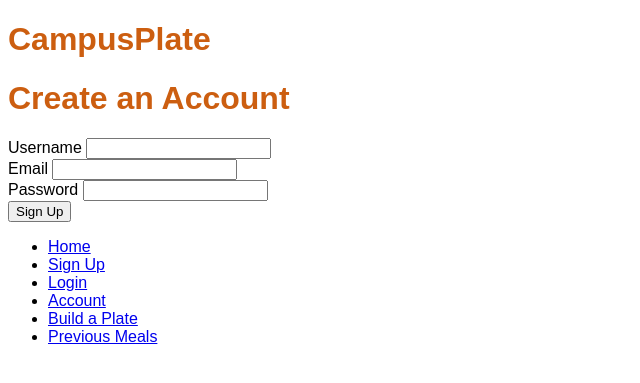
After one commit to ahsanhr/SEO-project2-CampusPlate, a Flask app: page /sign_up in a window 1280 px wide. The commit adds this page. Shown: the top 383 px of the page, without its empty margins (0-640 px from the left). Run offline with Flask 3, Linux system fonts and the light colour scheme.

Commit message:
added api endpoint functionality to connect to the front-end, but i need to implement goals otherwise build-a-plate wont work

```diff
--- a/app.py
+++ b/app.py
@@ -26,8 +26,8 @@ app.debug = True
 app.config['SQLALCHEMY_DATABASE_URI'] = 'sqlite:///site.db'
 db = SQLAlchemy(app)
 
-# from auth import auth_bp
-# app.register_blueprint(auth_bp)
+from auth import auth_bp
+app.register_blueprint(auth_bp)
 
 from plate import plate_bp
 app.register_blueprint(plate_bp)
@@ -45,22 +45,30 @@ def home():
 def account():
     return render_template('account.html')
 
-@app.route("/register", methods=['GET', 'POST'])
-def register():
-    form = RegistrationForm()
-    if form.validate_on_submit():
-        user = User(username=form.username.data,
-            email=form.email.data,
-            password=form.password.data,
-            calories=form.calories.data,
-            protein=form.protein.data,
-            fats=form.fats.data,
-            carbs=form.carbs.data)
-        db.session.add(user)
-        db.session.commit()
-        flash(f'Account created for {form.username.data}!', 'success')
-        return redirect(url_for('account'))
-    return render_template('register.html', title='Register', form=form)
+# @app.route("/register", methods=['GET', 'POST'])
+# def register():
+#     # form = RegistrationForm()
+#     # if form.validate_on_submit():
+#     #     user = User(username=form.username.data,
+#     #         email=form.email.data,
+#     #         password=form.password.data,
+#     #         calories=form.calories.data,
+#     #         protein=form.protein.data,
+#     #         fats=form.fats.data,
+#     #         carbs=form.carbs.data)
+#     #     db.session.add(user)
+#     #     db.session.commit()
+#     #     flash(f'Account created for {form.username.data}!', 'success')
+#     #     return redirect(url_for('account'))
+#     return render_template('register.html', title='Register')
+
+@app.route("/sign_up")
+def sign_in():
+    return render_template('sign_up.html')
+
+@app.route("/login")
+def login():
+    return render_template('login.html')
 
 @app.route("/build_a_plate")
 def build_a_plate():
--- a/plate.py
+++ b/plate.py
@@ -112,16 +112,12 @@ def format_meal(combo): # turn the list of food objects into json
 
 
 @plate_bp.route('/generate-plate', methods=['POST'])
-# @login_required
-# def generate_plate(user_id):
-def generate_plate():
-
+@login_required
+def generate_plate(user_id):
     body = request.get_json()
     meal_type = body.get('meal_type', 'lunch')
     max_items = body.get('max_items', 6)
     num_combos = body.get('num_combos', NUM_COMBOS)
-
-    user_id = body.get('user_id', 1)
 
     goal = Goal.query.filter_by(user_id=user_id).first()
     if not goal:
--- a/static/js/app.js
+++ b/static/js/app.js
@@ -1,18 +1,23 @@
 const buildPlateButton = document.getElementById('build-plate-button');
+if (buildPlateButton) {
     buildPlateButton.addEventListener('click', async () => {
+        const selectedMeal = document.getElementById('meal-type').value;
+
         const requestPayload = {
-        user_id: 1,
-        meal_type: 'lunch',
+            meal_type: selectedMeal,
             max_items: 5,
             num_combos: 4
         };
+
+        const token = localStorage.getItem('jwt_token');
+        if (!token) throw new Error("No token found");
 
         try {
             const response = await fetch('/proxy/5000/api/v1/generate-plate', {
                 method: 'POST',
                 headers: {
                     'Content-Type': 'application/json',
-
+                    'Authorization': `Bearer ${token}`
                 },
                 body: JSON.stringify(requestPayload)
             });
@@ -25,7 +30,7 @@ buildPlateButton.addEventListener('click', async () => {
             console.error('Failed to generate plate:', error);
         }
     });
-
+}
 
 function renderMeals(meals){
     const container = document.getElementById('meal-output-container');
@@ -43,3 +48,91 @@ function renderMeals(meals){
         `;
     });
 }
+const signUpButton = document.getElementById('sign-up-button');
+if(signUpButton) {
+    signUpButton.addEventListener('click', async() => {
+        const createUser = {
+            username: document.getElementById('username').value,
+            email: document.getElementById('email').value,
+            password: document.getElementById('password').value,
+        }
+
+        try {
+            const response = await fetch('/proxy/5000/api/auth/signup', {
+                method: 'POST',
+                headers: {
+                    'Content-Type': 'application/json',
+
+                },
+                body: JSON.stringify(createUser)
+            });
+            if(!response.ok) {
+                throw new Error(`Server Error: ${response.status}`)
+            }
+            const data = await response.json()
+            localStorage.setItem('jwt_token', data.token);
+            window.location.href = '/account';
+        } catch (error) {
+            console.error(`failed Sign Up: ${error}`);
+        }
+    });
+}
+
+const loginButton = document.getElementById('login-button');
+if(loginButton){
+    loginButton.addEventListener('click', async() => {
+        const existingUser = {
+            email: document.getElementById('login-email').value,
+            password: document.getElementById('login-password').value,
+        }
+
+        try {
+            const response = await fetch('/proxy/5000/api/auth/login', {
+                method: 'POST',
+                headers: {
+                    'Content-Type': 'application/json',
+
+                },
+                body: JSON.stringify(existingUser)
+            });
+            if(!response.ok) {
+                throw new Error(`Server Error: ${response.status}`)
+            }
+            const data = await response.json()
+            localStorage.setItem('jwt_token', data.token);
+            window.location.href = '/proxy/5000/account';
+        } catch (error) {
+            console.error(`failed Sign Up: ${error}`);
+        }
+    });
+}
+
+document.addEventListener('DOMContentLoaded', async () => {
+
+    try {
+        const token = localStorage.getItem('jwt_token');
+        if (!token) throw new Error("No token found");
+
+        const response = await fetch('/proxy/5000/api/auth/me', {
+            method: 'GET',
+            headers: { 'Authorization': `Bearer ${token}` }
+        });
+
+        const profileData = await response.json();
+
+        if (!response.ok) {
+            localStorage.removeItem('jwt_token');
+            throw new Error(profileData.error);
+        }
+        const nameDisplay = document.getElementById('username-display');
+        const welcomeHeading = document.getElementById('welcome-heading');
+        const loadingMsg = document.getElementById('loading-message');
+
+        if (nameDisplay) nameDisplay.innerText = profileData.username;
+        if (welcomeHeading) welcomeHeading.style.display = 'block';
+        if (loadingMsg) loadingMsg.style.display = 'none';
+
+    } catch (error) {
+            console.log("status:", error.message);
+        }
+});
--- a/templates/account.html
+++ b/templates/account.html
@@ -1,4 +1,6 @@
 {% extends "layout.html" %}
 {% block content %}
-    <h1>this is the account screen</h1>
+<h1 id="welcome-heading">
+    Welcome back, <span id="username-display"></span>!
+</h1>
 {% endblock content %}
--- a/templates/build_a_plate.html
+++ b/templates/build_a_plate.html
@@ -1,6 +1,12 @@
 {% extends "layout.html" %}
 {% block content %}
     <h1>this is the build a plate screen</h1>
+    <label for="meal-type">Which meal are we building?</label>
+    <select id="meal-type" class="form-control">
+        <option value="breakfast">Breakfast</option>
+        <option value="lunch" selected>Lunch</option>
+        <option value="dinner">Dinner</option>
+    </select>
     <button id="build-plate-button">Build me a plate!</button>
     <div id="meal-output-container"></div>
 
--- a/templates/home.html
+++ b/templates/home.html
@@ -1,7 +1,8 @@
 {% extends "layout.html" %}
 {% block content %}
     <h1>Welcome to CampusPlate!</h1>
-    <h2>Get started by <a href="/proxy/5000/register">creating an account</a> with your macros.</h2>
+    <h2>Get started by <a href="/proxy/5000/sign_up">creating an account</a> with your macros.</h2>
+    <h2>Or, if you already have an account, <a href="/proxy/5000/login">login!</a></h2>
     <p>Then, navigate to <a href="/proxy/5000/build_a_plate">Build a Plate </a>to see what to eat!</p>
     <p>See previous meals in <a href="/proxy/5000/previous_meals">Previous Meals</a></p>
     <p>Update your macros or fitness goal in your <a href="/proxy/5000/account">account</a> page!</p>
--- a/templates/layout.html
+++ b/templates/layout.html
@@ -40,7 +40,9 @@
         <!-- so ideally i dont have "proxy/5000/" in the beginning. i wonder how i change that? -->
         <!-- future me: so i just deployed it so i guess i dont have to worry about adding that now.  -->
         <li><a href="/proxy/5000/">Home</a></li>
-        <li><a href="/proxy/5000/register">Register</a></li>
+        <!-- <li><a href="/proxy/5000/register">Register</a></li> -->
+        <li><a href="/proxy/5000/sign_up">Sign Up</a></li>
+        <li><a href="/proxy/5000/login">Login</a></li>
         <li><a href="/proxy/5000/account">Account</a></li>
         <li><a href="/proxy/5000/build_a_plate">Build a Plate</a></li>
         <li><a href="/proxy/5000/previous_meals">Previous Meals</a></li>
--- /dev/null
+++ b/templates/sign_up.html
@@ -0,0 +1,21 @@
+{% extends "layout.html" %}
+{% block content %}
+    <h1>Create an Account</h1>
+    <form id="signup-form">
+        <div id="form-group">
+            <label>Username </label>
+            <input type="text" id="username" required>
+        </div>
+        <div id="form-group">
+            <label>Email </label>
+            <input type="text" id="email" required>
+        </div>
+        <div id="form-group">
+            <label>Password </label>
+            <input type="text" id="password" required>
+        </div>
+        <button type="submit" id="sign-up-button">Sign Up</button>
+
+    </form>
+
+{% endblock content %}
```
Also changed, not shown: auth.py (+12 -0 lines), templates/login.html (added, +17 -0 lines), templates/register.html (+5 -2 lines). Lines whose indentation alone changed are shown as unchanged.
